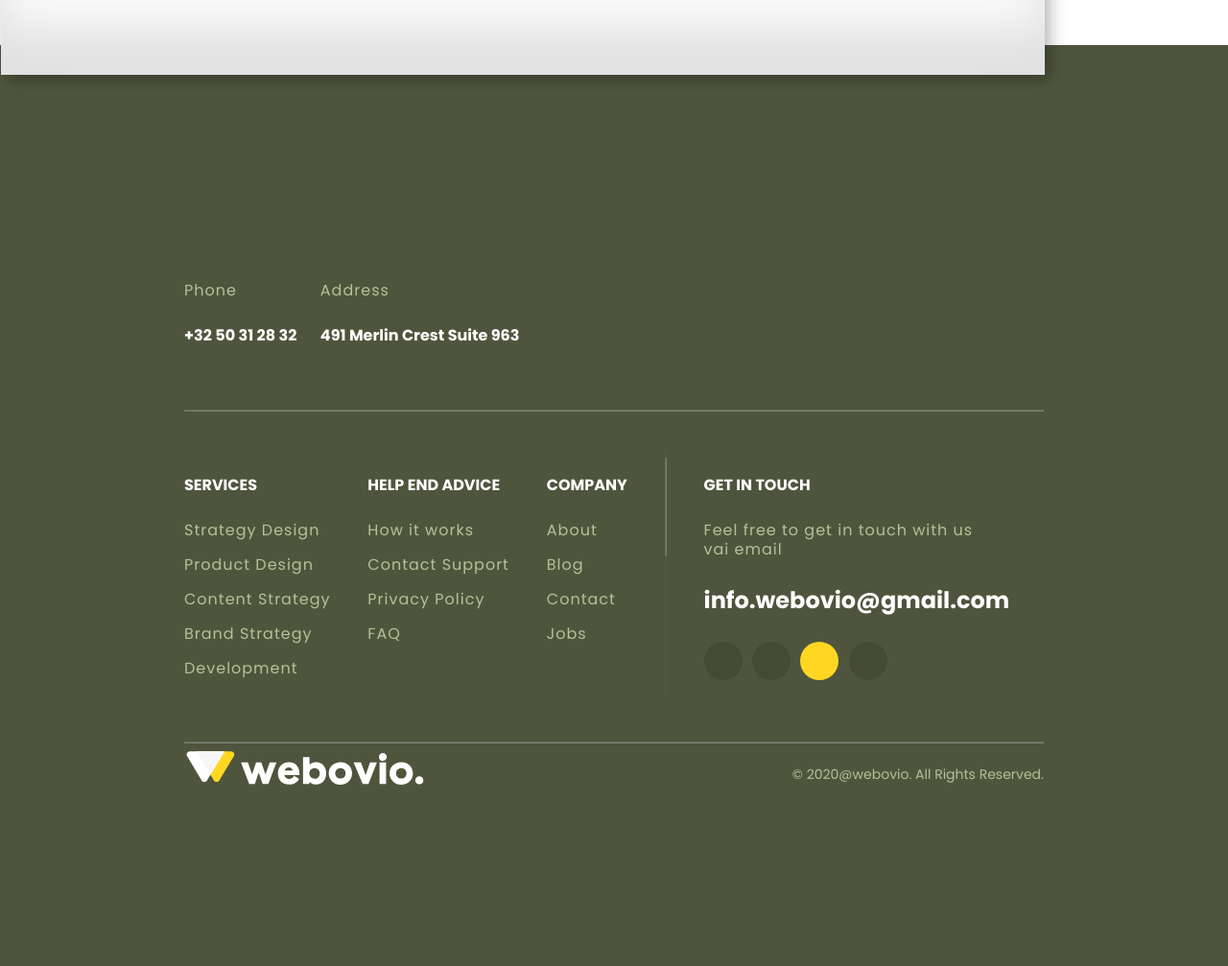
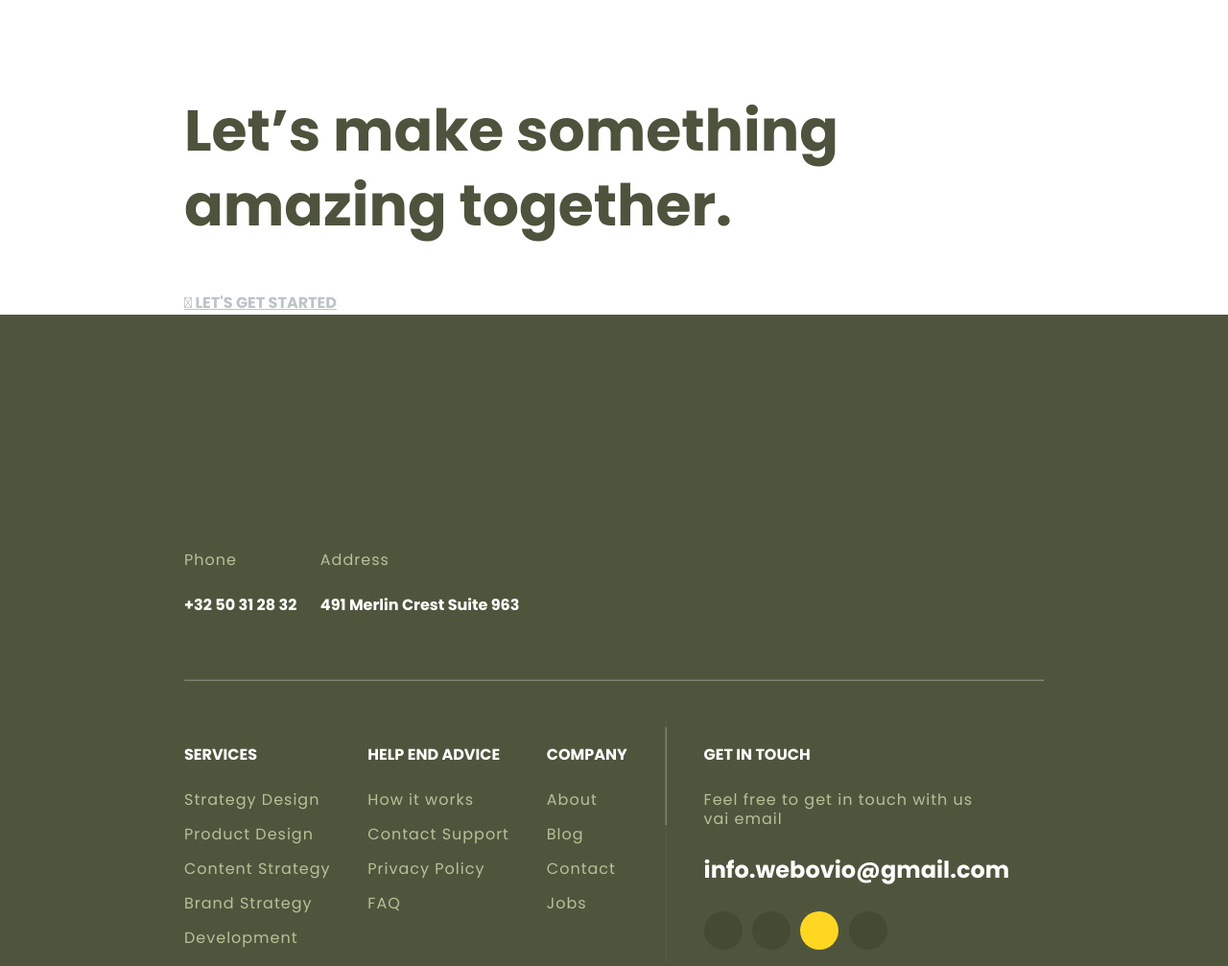
Before and after one commit to Supchik18/jd-gsldflhl, a plain HTML site: page Web/index.html in a window 1280 px wide. Shown: the part 1713-2720 px from the top of the page at 96% size. Drawn offline with Linux system fonts and the light colour scheme.

Commit message:
Add files via upload

```diff
--- a/Web/CSS/style.css
+++ b/Web/CSS/style.css
@@ -295,7 +295,7 @@ footer{
     .hr-block{
         display: none;
     }
-    .vsplivashka{
+    .popupp{
         bottom: -441px;
     }
 
--- a/Web/index.html
+++ b/Web/index.html
@@ -68,7 +68,7 @@
                 </div>
             </div>
         </main>
-        <div class="vsplivashka">
+        <div class="popupp">
             <p class="TextVS contain-new">Let’s make something amazing together.</p>
             <p class="sub-link contain-new">  LET'S GET STARTED</p>
         </div>
@@ -125,7 +125,7 @@
                         </div>
                     </div>
                 </div>
-                <div class="plashka">
+                <div class="pl">
                     <div class="hr-block">
                         <hr>
                     </div>
```
